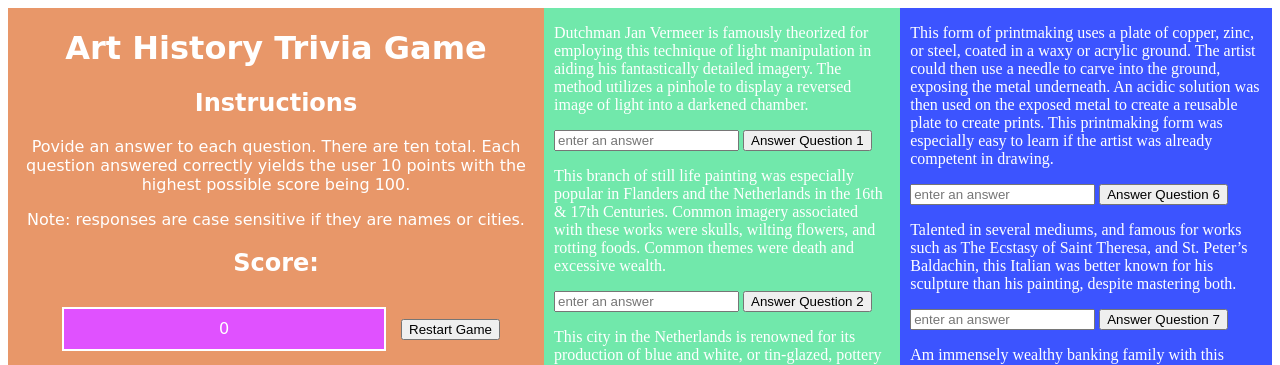
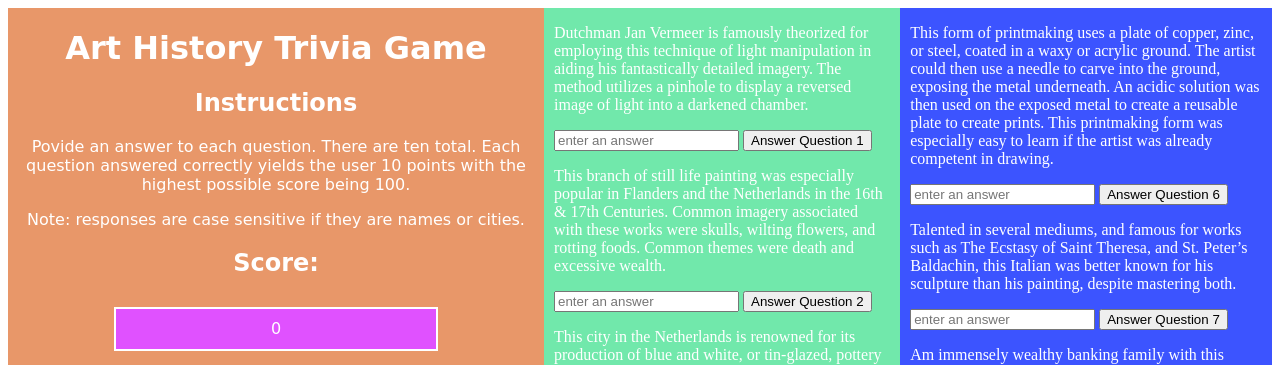
Before and after one commit to fjaddison/Art-History-Trivia-Game, a plain HTML site: page index.html in a window 1280 px wide. Shown: the top 365 px of the page. Drawn offline with nearby package versions, Linux system fonts and the light colour scheme; a web font is replaced by a local one.

Commit message:
removed restart button due to lack of functionality

```diff
--- a/index.html
+++ b/index.html
@@ -19,7 +19,7 @@
         <p>Note: responses are case sensitive if they are names or cities.</p>
         <h2>Score:</h2>
         <div class="score">0</div>
-        <input class="reset" type="reset" value="Restart Game">
+        <!-- <input class="reset" type="reset" value="Restart Game"> -->
         <h2 class="aboveimg">Your Trivia Master</h2>
         <img src="Images/trivmaster.JPG" alt="Trivia Master Picture">
     </header>
```
